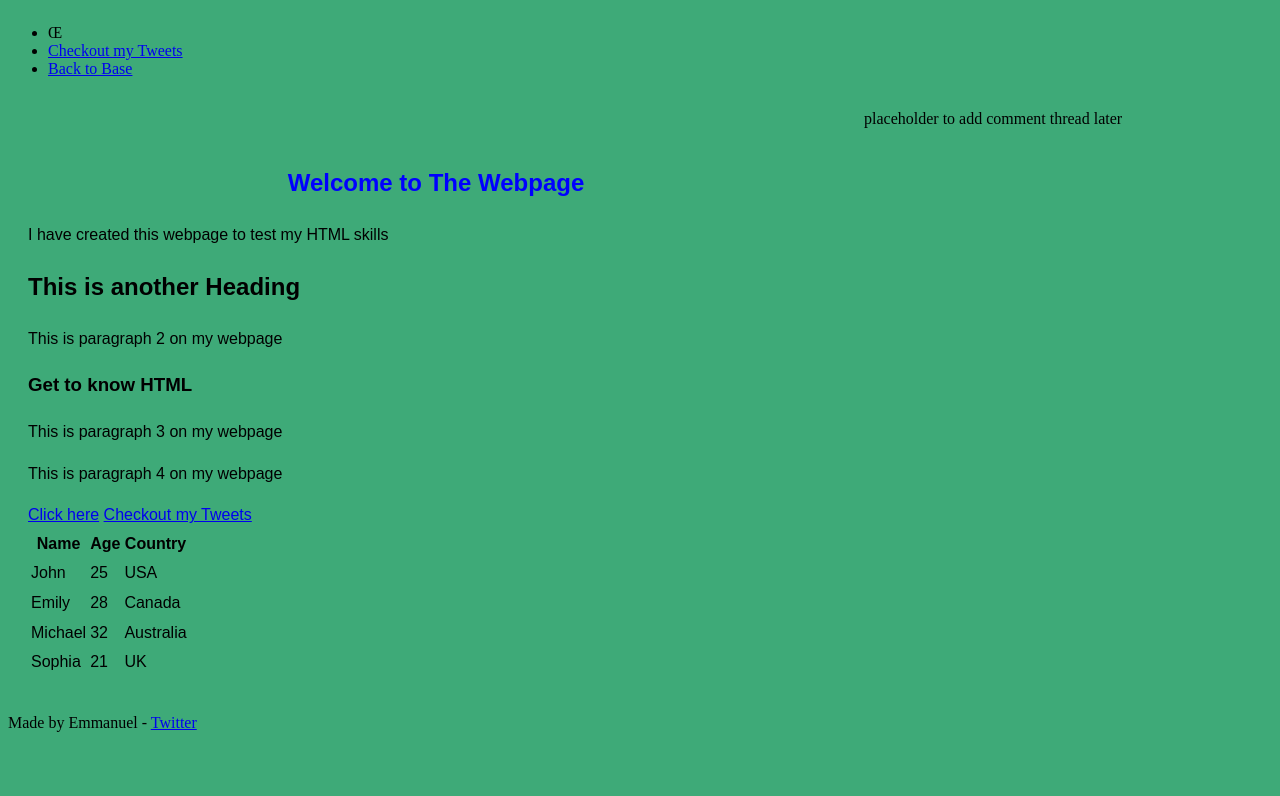
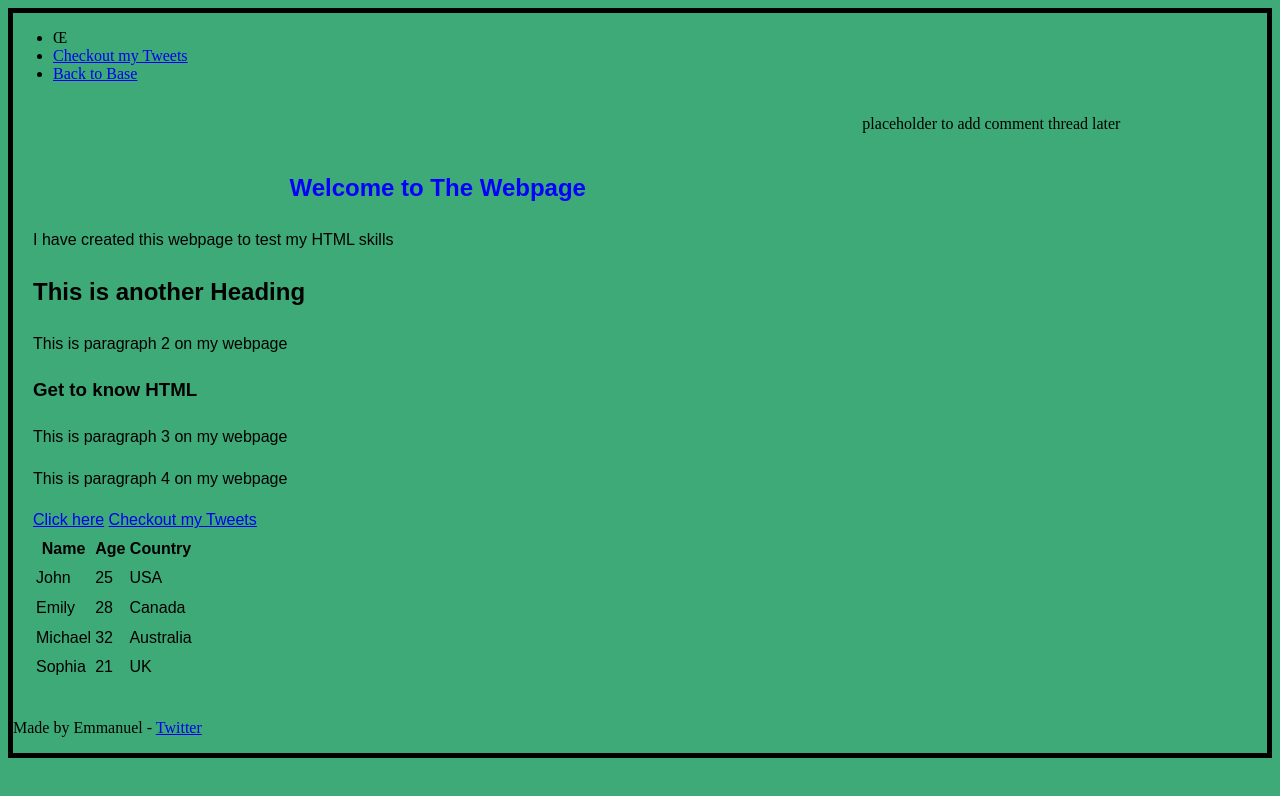
Before and after one commit to Manu-baraka/alx_html_css, a plain HTML site: page css_basic/index.html in a window 1280 px wide. Drawn offline with Linux system fonts and the light colour scheme.

Commit message:
Modified styles.css

```diff
--- a/css_basic/styles.css
+++ b/css_basic/styles.css
@@ -3,27 +3,30 @@ h1 {
     font-family: Arial, sans-serif;
     text-align: center;
     margin-top: 50px;
+    }
 
-}
 body {
     display: flex;
     flex-direction: column;
     background-color: rgb(62, 170, 120);
-    border: 0caps;
+    border: 5px solid black;
      }
-    main{
+
+    main {
     display: flex;
     flex-direction: row;
     flex: auto;
     }
-   article{
+
+   article {
     flex: 2;
     overflow-y: auto;
     padding: 20px;
     line-height: 1.6;
     font-family: Arial, Helvetica, sans-serif;
-   }
-   aside{
+     }
+
+   aside {
     flex: 1;
     overflow-y: auto;
    }
```
